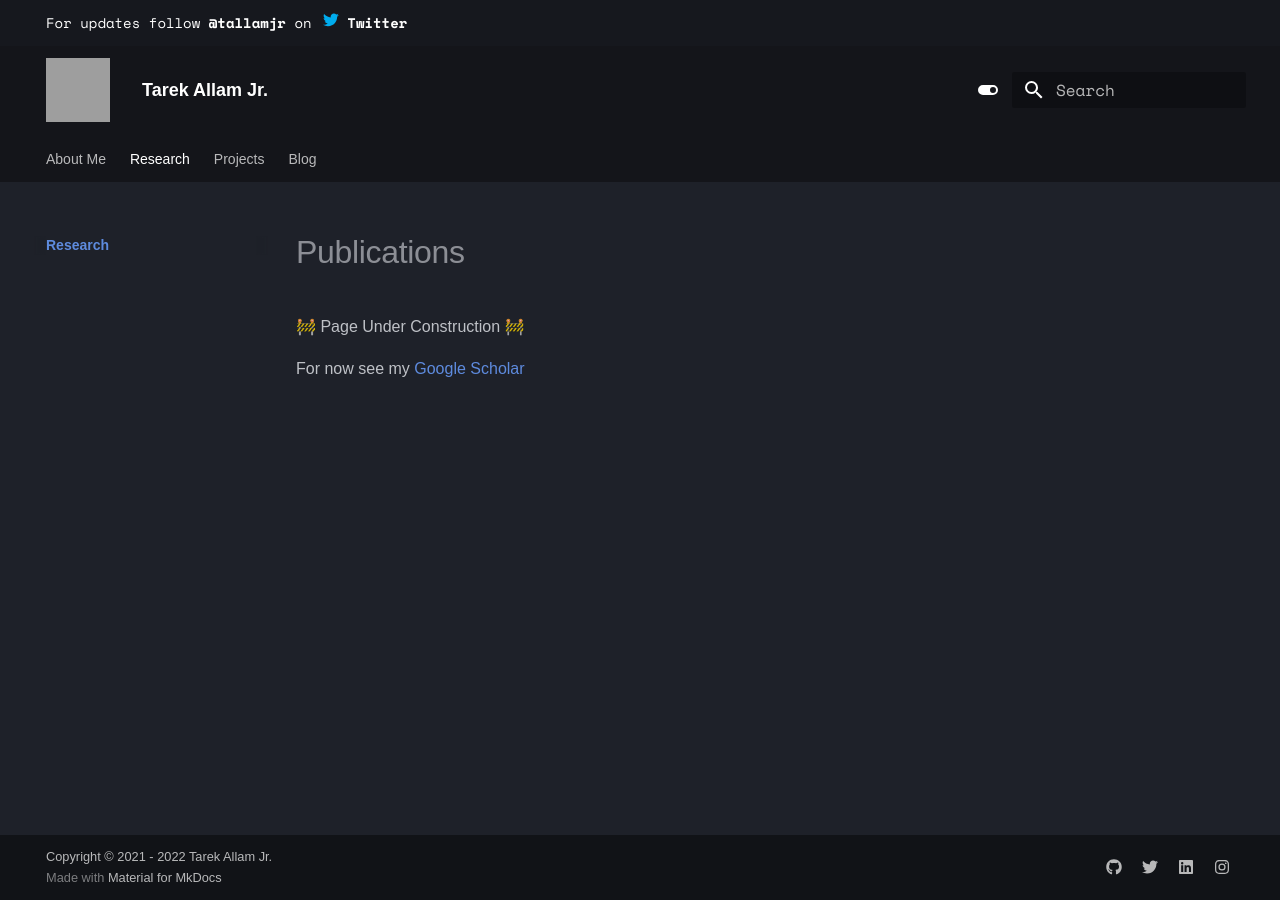
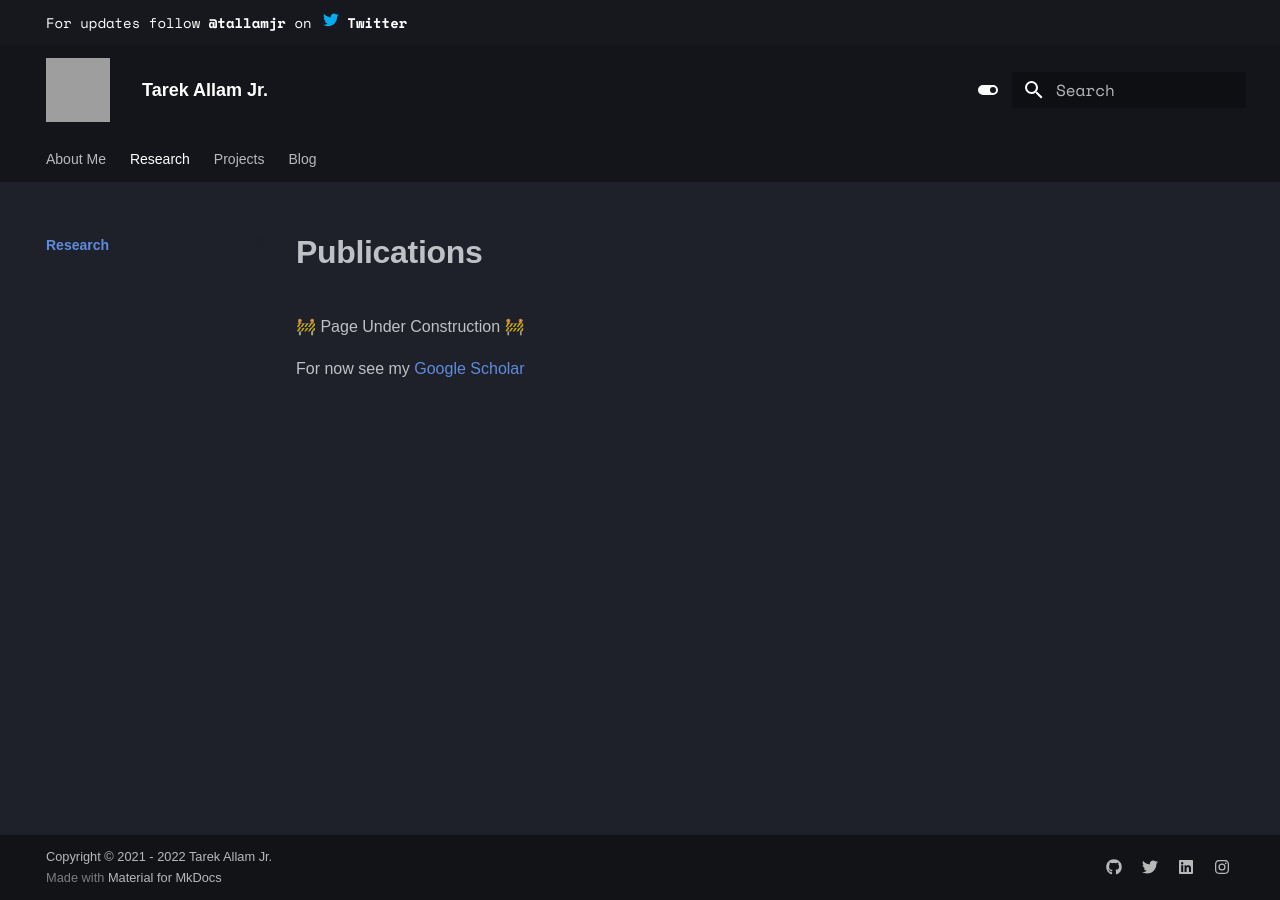
Before and after one commit to tallamjr/tallamjr.github.io, an MkDocs documentation site: the page built from src/research/index.md, in a window 1280 px wide. Built offline with MkDocs 1.6.1 and Material for MkDocs 9.7.7, drawn with Linux system fonts in a browser that asks for light colours; some web fonts are replaced; grey boxes are pictures that could not be loaded.

Commit message:
Make headings bold in either black or white
	modified:   material/overrides/main.html

```diff
--- a/material/overrides/main.html
+++ b/material/overrides/main.html
@@ -23,4 +23,17 @@
       font-family: "Computer Modern Sans", sans-serif;
     }
   </style>
+  <style>
+    .md-sidebar--secondary:not([hidden]) {
+      visibility: hidden;
+    }
+  </style>
+
+  <style>
+  .md-typeset h1 {
+    color: var(--md-typeset-color);
+    font-weight: bold;
+  }
+  </style>
+
 {% endblock %}
```
